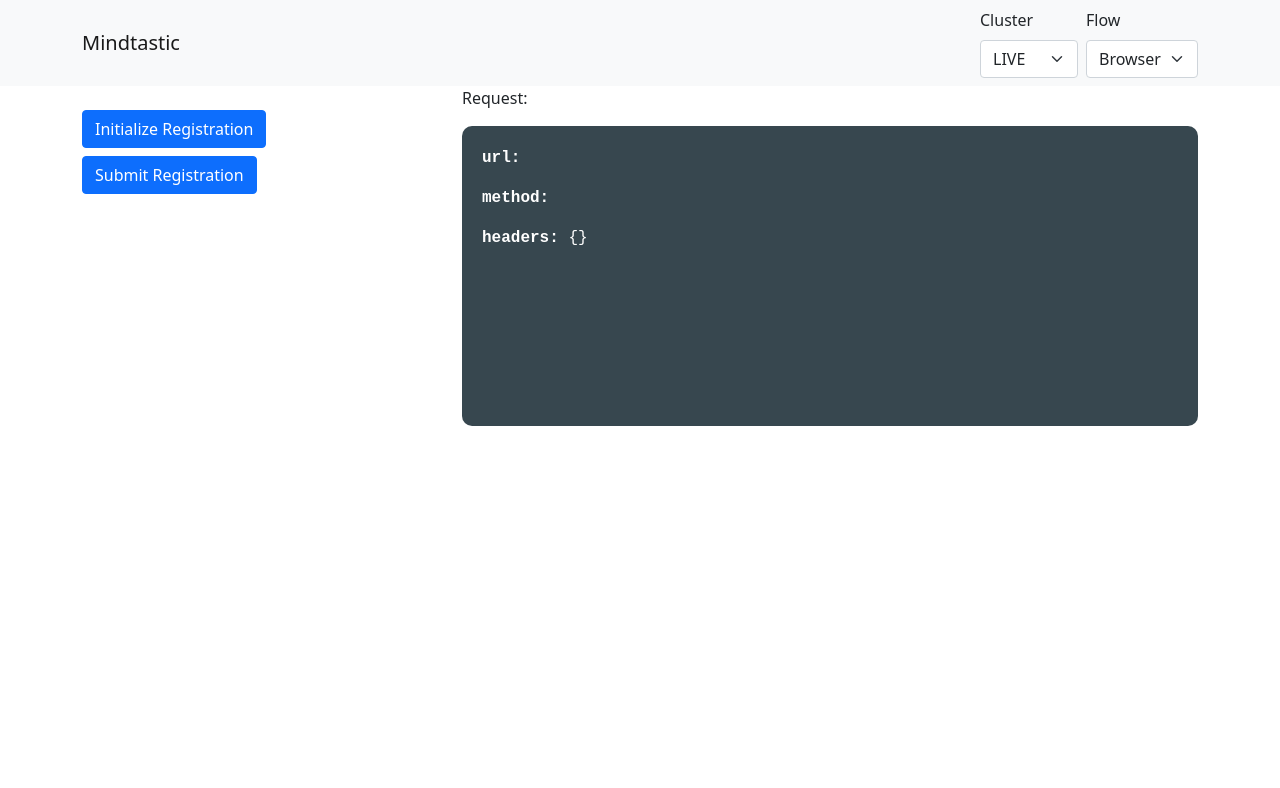
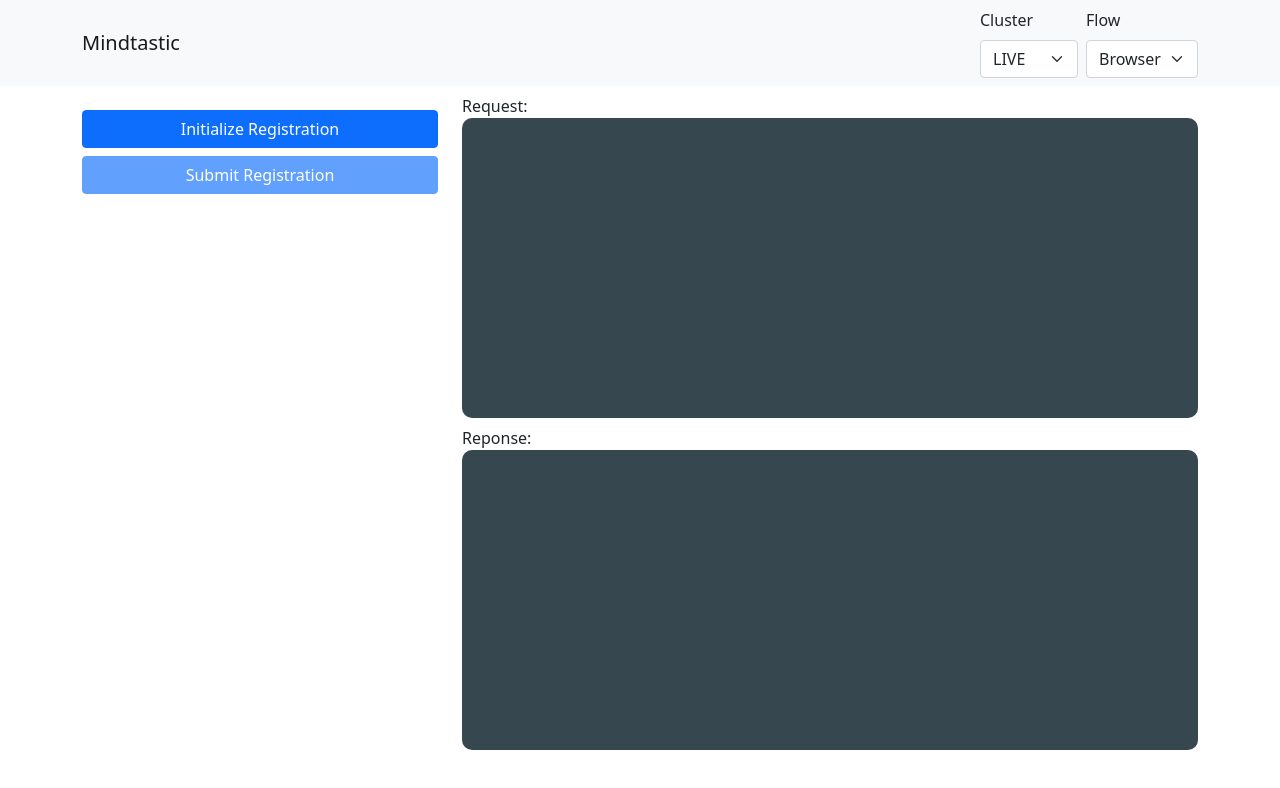
Before and after one commit to mindtastic/stagefright, a React (Vite) app: page /registration in a window 1280 px wide. Shown: the top 788 px of the page. Built offline with nearby package versions, Linux system fonts and the light colour scheme.

Commit message:
finished registration page, disbaled API flow

```diff
--- a/package.json
+++ b/package.json
@@ -8,7 +8,6 @@
         "build": "vite build"
     },
     "dependencies": {
-        "axios": "^0.27.2",
         "bootstrap": "^5.1.3",
         "react": "^17.0.2",
         "react-bootstrap": "^2.4.0",
--- a/src/pages/RegPage.jsx
+++ b/src/pages/RegPage.jsx
@@ -1,68 +1,116 @@
 import React, { useReducer, useState } from "react";
 import DisplayRequest from "../views/DisplayRequest";
-import DisplayResponse from "../views/DisplayResponse";
+import FlowData from "../views/FlowData";
 import { Container, Row, Col } from "react-bootstrap";
 import Registration from "../views/Registration";
 import axios from "axios";
 
 const TestPage = (props) => {
-    const resetLineAction = () => ({ type: 'RESET' });
-    const addLineAction = (line) => ({ type: 'ADD', newLine: line });
-    const lineReducer = (state, action) => {
-        switch (action.type) {
-            case 'ADD':
-                return state.concat([action.newLine])
-            case 'RESET':
-                return [];
-            default:
-                throw new Error("Invalid dispatch action for lines")
-        }
-    };
-    const [req, dispatchReq] = useReducer(lineReducer, []);
+    const reset = () => {
+        setRequest({});
+        setResponse({});
+        setCSRF("");
+        setFlowID("");
+    }
 
-    const [request, setRequest] = useState({
-        url: "",
-        method: "",
-        headers: {}
-    });
+    const [request, setRequest] = useState({});
+
+    const [response, setResponse] = useState({});
+
+    const [flowID, setFlowID] = useState("");
+    const [csrf, setCSRF] = useState("");
+    const [accountKey, setAccountKey] = useState("");
 
     const initRegistration = () => {
+        reset();
+
         let url = "https://auth.api." + props.cluster + ".mindtastic.lol/self-service/registration/" + props.flow;
         let proxyURL = "/" + props.cluster + "/self-service/registration/" + props.flow;
 
-        let method = "GET";
-        let headers = {
-            Accept: "application/json"
+        let requestParams = {
+            url,
+            method: "GET",
+            headers: {
+                Accept: "application/json"
+            }
         }
 
-        /*
-        dispatchReq(addLineAction("URL: " + proxyURL));
-        dispatchReq(addLineAction("Method: GET"));
-        dispatchReq(addLineAction("Headers:"));
-        dispatchReq(addLineAction("Accept: application/json"));
-        */
+        setRequest(requestParams);
 
-        setRequest({ url, method, headers });
+        fetch(proxyURL, requestParams)
+            .then(res => res.json().then(json => ({
+                headers: res.headers,
+                status: res.status,
+                json
+            }))
+                .then((json) => {
+                    setResponse({ ...response, headers: json.headers, status: json.status, body: json.json });
+                    setFlowID(json.json.id);
+                    setCSRF(json.json.ui.nodes.filter(x => x.attributes.name == "csrf_token").map(x => x.attributes.value)[0]);
+                }));
+    }
 
-        fetch(proxyURL, {
-            headers
-        })
-            .then((res) => res.json())
-            .then((res) => {
+    const submitRegistration = () => {
+        let url = "https://auth.api." + props.cluster + ".mindtastic.lol/self-service/registration?flow=" + flowID;
+        let proxyURL = "/" + props.cluster + "/self-service/registration?flow=" + flowID;
 
-            });
+        let requestParams = {
+            url,
+            method: "POST",
+            headers: {
+                Accept: "application/json",
+                "Content-Type": "application/json"
+            },
+            body: {
+                method: "password"
+            }
+        }
 
+        if (props.flow == "browser") requestParams.body.csrf_token = csrf;
+
+        setRequest(requestParams);
+
+        console.log(requestParams);
+
+        fetch(proxyURL, { ...requestParams, body: JSON.stringify(requestParams.body) })
+            .then(res => res.json().then(json => ({
+                headers: res.headers,
+                status: res.status,
+                json
+            }))
+                .then((json) => {
+                    setResponse({ ...response, headers: json.headers, status: json.status, body: json.json });
+                    setAccountKey(json.json.identity.traits.accountKey);
+                }));
+    }
+
+    const formatFlowData = () => {
+        return [
+            {
+                name: "Flow ID",
+                value: flowID
+            },
+            {
+                name: "CSRF Token",
+                value: csrf
+            },
+            {
+                name: "AccountKey",
+                value: accountKey
+            }
+        ]
     }
 
     return (
         <Container>
             <Row>
                 <Col md={{ span: 4 }}>
-                    <Registration initHandler={() => initRegistration()}></Registration>
+                    <Registration submit={Boolean(flowID) && Boolean(csrf)} initHandler={() => initRegistration()} submitHandler={() => submitRegistration()}></Registration>
+                    <FlowData data={formatFlowData()}></FlowData>
                 </Col>
                 <Col md={{ span: 8 }}>
-                    <DisplayRequest request={request}></DisplayRequest>
-                    <DisplayResponse></DisplayResponse>
+                    <DisplayRequest title="Request" text={request}></DisplayRequest>
+                    <DisplayRequest title="Reponse" text={response}></DisplayRequest>
                 </Col>
             </Row>
         </Container>
--- a/src/views/DisplayRequest.jsx
+++ b/src/views/DisplayRequest.jsx
@@ -12,11 +12,17 @@ const DisplayRequest = (props) => {
 
     return (
         <div>
-            <p>Request:</p>
+            <p className="mb-0 mt-2">{props.title}:</p>
             <div style={style}>
-                {(Object.keys(props.request)).map((key, index) =>
-                    <p><span style={{ fontWeight: "700" }}>{key}: </span>{(typeof props.request[key] === "object" ? JSON.stringify(props.request[key]) : props.request[key])}</p>
-                )}
+                {(Object.keys(props.text)).map((key, index) => (
+                    <div>
+                        <span style={{ fontWeight: "700" }}>{key}: </span>
+
+                        <pre>
+                            {(typeof props.text[key] === "object" ? JSON.stringify(props.text[key], null, 4) : props.text[key])}
+                        </pre>
+                    </div>
+                ))}
             </div>
         </div>
     );
--- a/src/views/DisplayResponse.jsx
+++ /dev/null
@@ -1,9 +0,0 @@
-import React from "react";
-
-const DisplayResponse = (props) => {
-    return (
-        <div></div>
-    );
-}
-
-export default DisplayResponse;
--- /dev/null
+++ b/src/views/FlowData.jsx
@@ -0,0 +1,26 @@
+import React from "react";
+import { Badge } from "react-bootstrap";
+
+const FlowData = (props) => {
+    const style = {
+        lineBreak: "anywhere"
+    }
+
+    return (
+        <div className="mt-2">
+            {props.data.map((item, index) => {
+                if (item.value) {
+                    return (
+                        <div key={index}>
+                            <Badge bg="success">{item.name}</Badge>
+                            <p className="d-block" style={style}>{item.value}</p>
+                        </div>
+                    )
+                }
+            }
+            )}
+        </div>
+    );
+}
+
+export default FlowData;
--- a/src/views/Registration.jsx
+++ b/src/views/Registration.jsx
@@ -1,14 +1,17 @@
-import { Button } from "react-bootstrap";
+import { Button, Badge } from "react-bootstrap";
 import React from "react";
 
 const Registration = (props) => {
+    const style = {
+        lineBreak: "anywhere"
+    }
 
     return (
-        <div className="my-4 d-flex flex-column align-items-start">
+        <div className="my-4 d-flex flex-column">
             <Button onClick={() => props.initHandler()}>
                 Initialize Registration
             </Button>
-            <Button className="mt-2">
+            <Button className="mt-2" onClick={() => props.submitHandler()} disabled={!props.submit}>
                 Submit Registration
             </Button>
         </div>
--- a/src/views/SettingsHeader.jsx
+++ b/src/views/SettingsHeader.jsx
@@ -24,7 +24,7 @@ const SettingsHeader = (props) => {
                             </Form.Label>
                             <Form.Select value={props.flowState} onChange={(event) => props.flowHandler(event)}>
                                 <option value="browser">Browser</option>
-                                <option value="api">API</option>
+                                <option value="api" disabled>API</option>
                             </Form.Select>
                         </Form.Group>
                     </Form>
```
Also changed, not shown: 1 other file (tests, documents, lock files or other folders).
